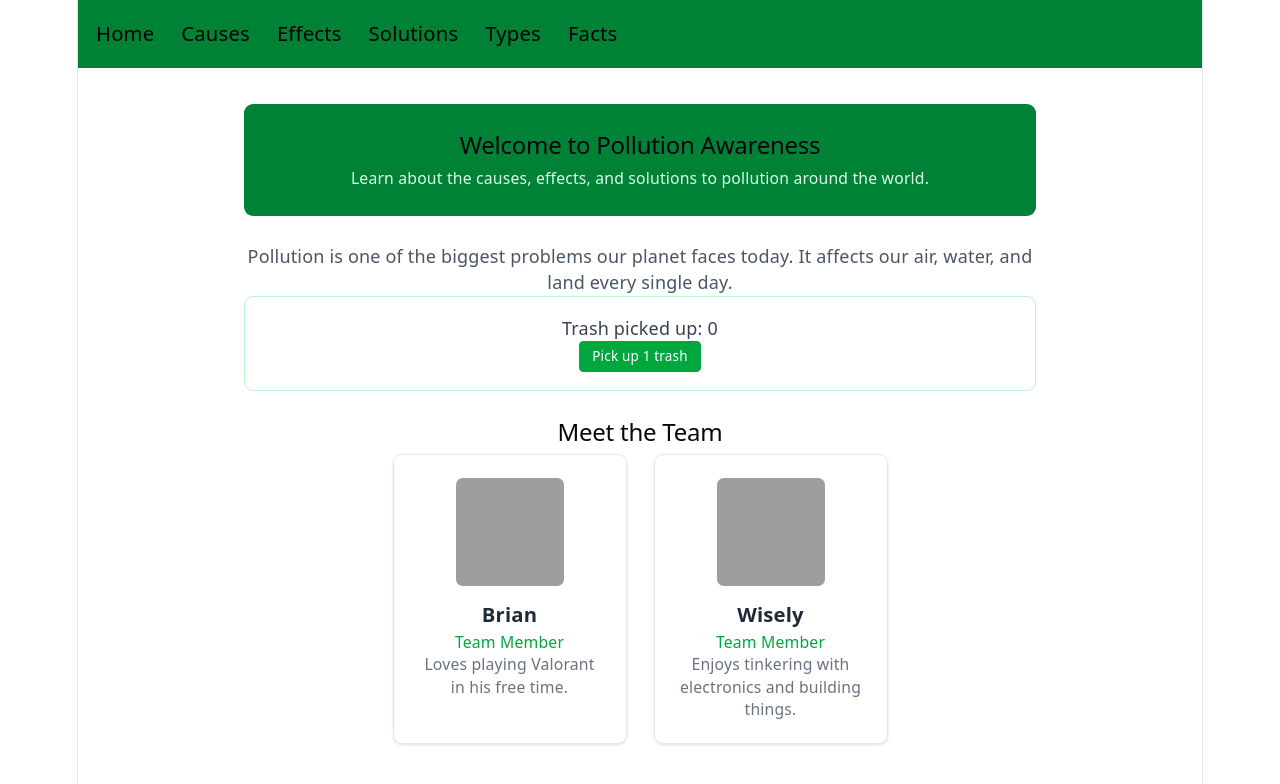
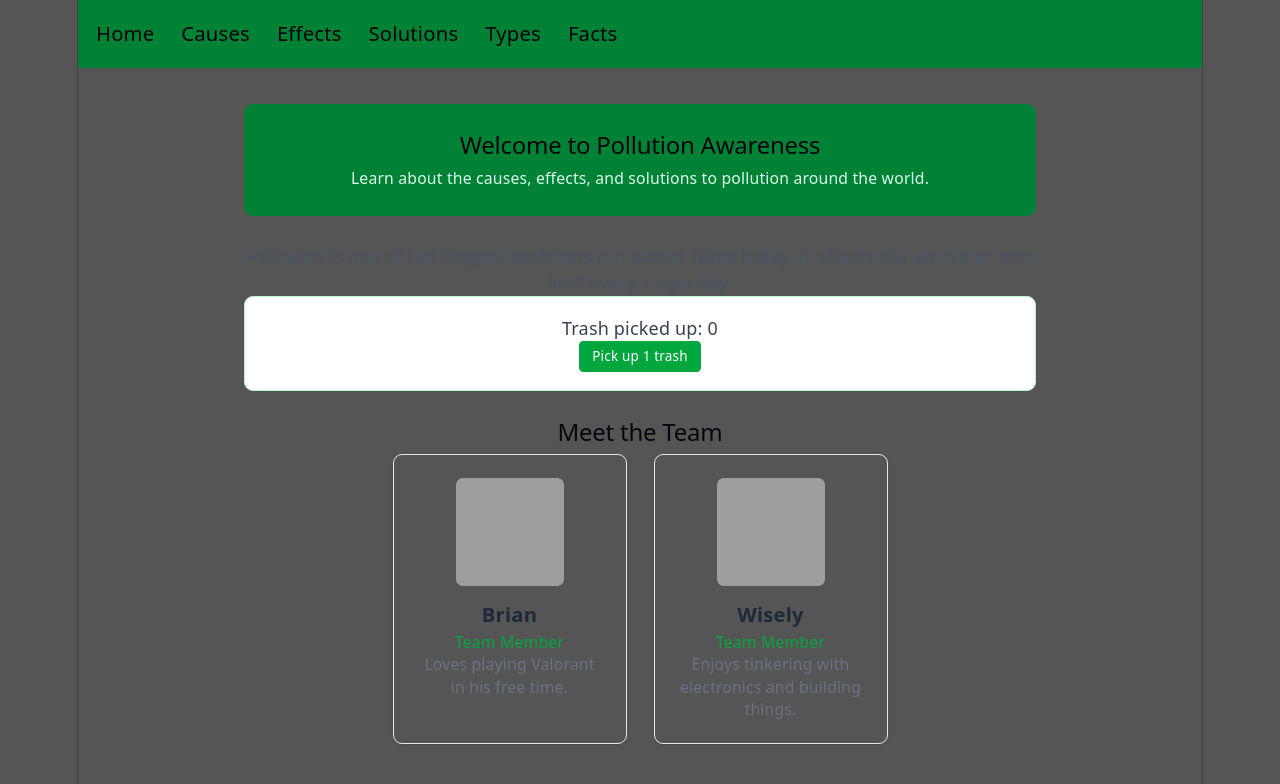
Before and after one commit to wessypoo/wiselybrianfinal, a React (Vite) app in the folder wiselybrianfinal/: page / in a window 1280 px wide. Shown: the top 784 px of the page. Built offline with nearby package versions, Linux system fonts and the light colour scheme; grey boxes are pictures that could not be loaded.

Commit message:
background?

```diff
--- a/wiselybrianfinal/src/index.css
+++ b/wiselybrianfinal/src/index.css
@@ -4,7 +4,7 @@
   --text: #6b6375;
   --text-h: #08060d;
   --bg: #5e5e5e;
-  --border: #e5e4e7;
+  --border: #424242;
   --code-bg: #5e5e5e;
   --accent: #aa3bff;
   --accent-bg: rgb(104, 104, 104);
@@ -36,7 +36,7 @@
   :root {
     --text: #9ca3af;
     --text-h: #f3f4f6;
-    --bg: #ffffff;
+    --bg: #575757;
     --border: #2e303a;
     --code-bg: #1f2028;
     --accent: #c084fc;
@@ -54,7 +54,7 @@
 
 body {
   margin: 0;
-  background: #ffffff;
+  background: #555555;
 }
 
 #root {
```
